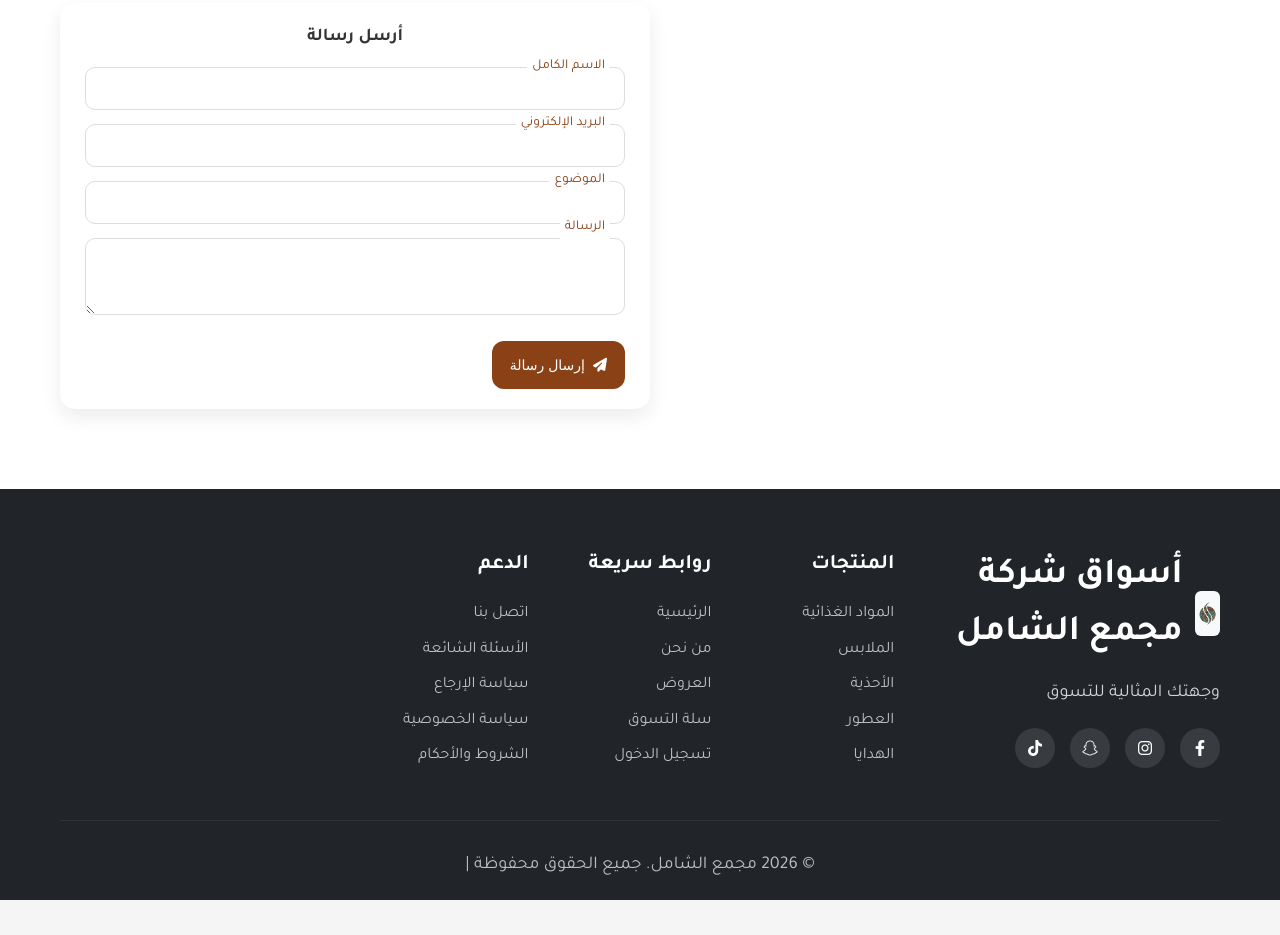
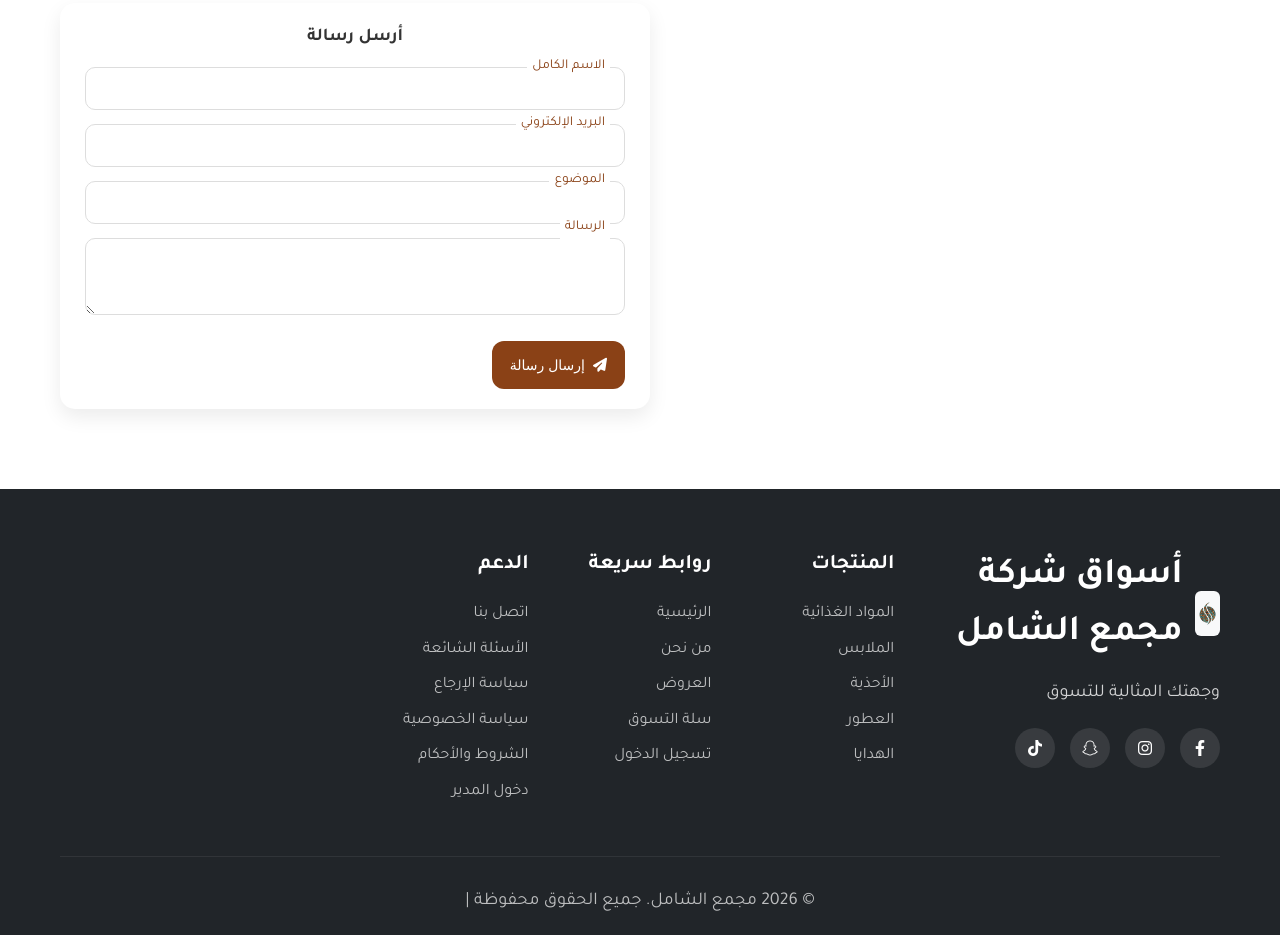
Before and after one commit to zyadjmyl414-lab/project1, a plain HTML site: page index.html in a window 1280 px wide. Shown: the part 6031-6966 px from the top of the page. Before the commit the page ends 6931 px from the top, so only its background shows below. Drawn offline with Linux system fonts and the light colour scheme.

Commit message:
Update index.html

```diff
--- a/index.html
+++ b/index.html
@@ -1043,6 +1043,7 @@
               <li><a href="#">سياسة الإرجاع</a></li>
               <li><a href="#">سياسة الخصوصية</a></li>
               <li><a href="#">الشروط والأحكام</a></li>
+              <li><a href="admin.html">دخول المدير</a></li>
             </ul>
           </div>
         </div>
```
